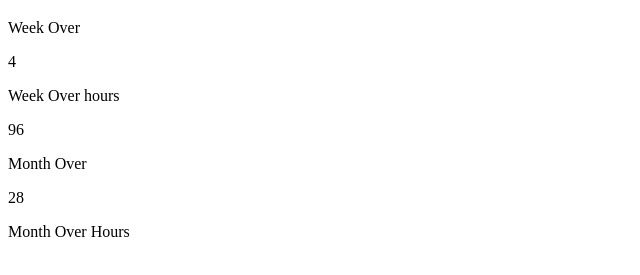
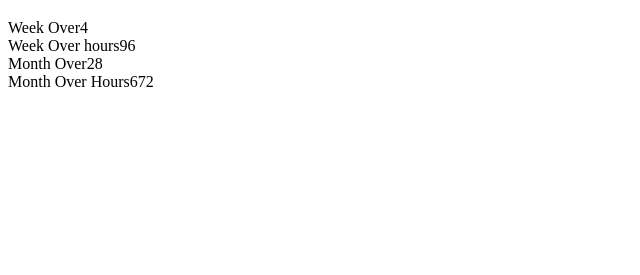
Before and after one commit to DoubleNemesis/date-until, a plain HTML site: page index.html in a window 1280 px wide. Shown: the part 61-336 px from the top of the page, without its empty margins (0-640 px from the left). Drawn offline with Linux system fonts and the light colour scheme.

Commit message:
correct typos

```diff
--- a/index.html
+++ b/index.html
@@ -10,10 +10,10 @@
 
 <body>
     <h1>The days until...</h1>
-    <span>Week Over<p id="ws"></p></span>
-    <span>Week Over hours<p id="wsh"></p></span>
-    <span>Month Over<p id="stage1"></p></span>
-    <span>Month Over Hours<p id="stage1h"></p></span>
+    <div>Week Over<span id="ws"></span></div>
+    <div>Week Over hours<span id="wsh"></span></div>
+    <div>Month Over<span id="stage1"></span></div>
+    <div>Month Over Hours<span id="stage1h"></span></div>
 
 
     <script>
@@ -39,7 +39,7 @@
         ws.innerText = daysLeft[0]
         wsh.innerText = daysLeft[0]*24
         stage1.innerText = daysLeft[1]
-        stage1s.innerText = daysLeft[1]*24
+        stage1h.innerText = daysLeft[1]*24
 
 
     </script>
```
